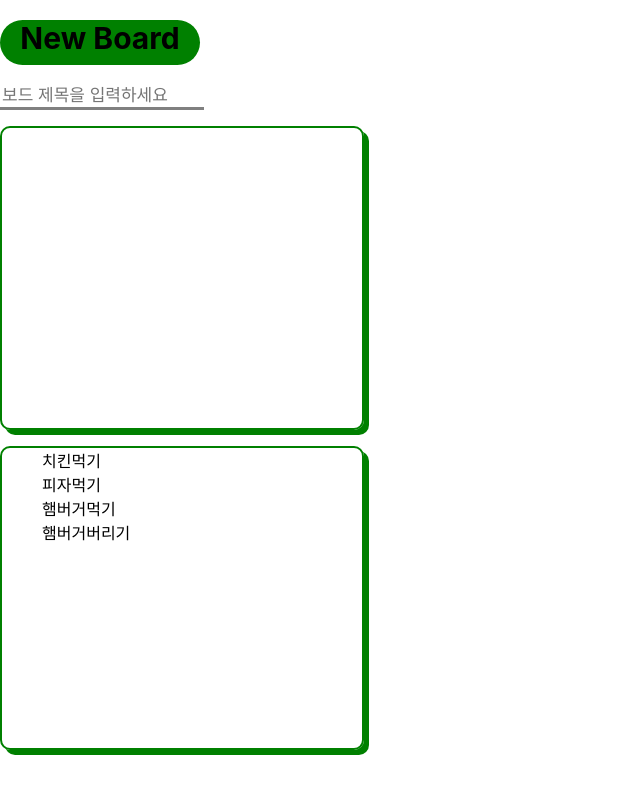
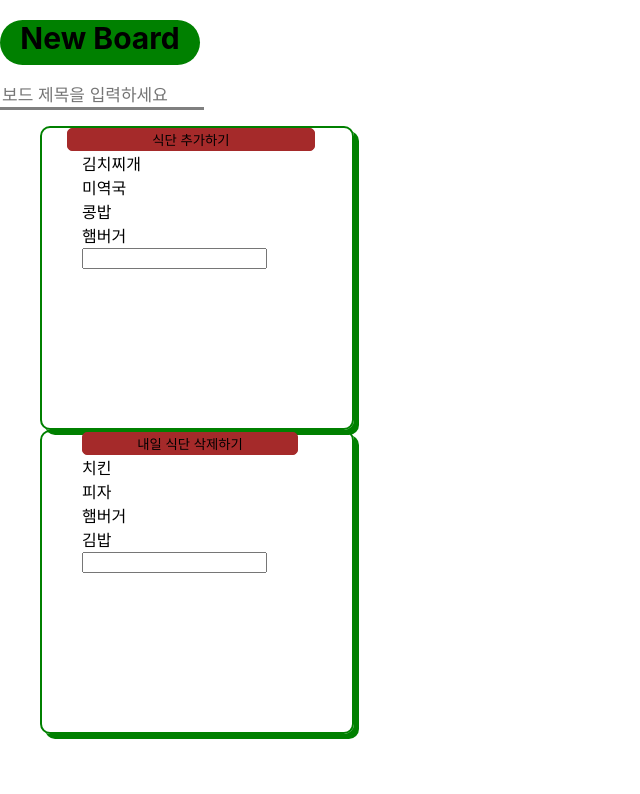
Before and after one commit to pkt0831/React-Study, a React app: page / in a window 1280 px wide. Shown: the top 794 px of the page, without its empty margins (0-640 px from the left). Built offline with nearby package versions, Linux system fonts and the light colour scheme.

Commit message:
completed chapter5

```diff
--- a/src/component/Todo.css
+++ b/src/component/Todo.css
@@ -27,9 +27,24 @@
   width: 25%;
   height: 300px;
 }
-.todayInfo > li {
+.todayInfo > ul >li {
   list-style: none;
 }
-.tomorrowInfo > li {
+.tomorrowInfo > ul >li {
   list-style: none;
 }
+.todoWrap > ul > li {
+  list-style: none;
+}
+.deleteMenu, .addMenu {
+  border: 1px solid brown;
+  border-radius: 5px;
+  background: brown;
+  width: 80%;
+  text-align: center;
+  vertical-align: middle;
+  margin: 0 auto;
+}
+.addMenu {
+  margin-left: 25px;
+}
--- a/src/component/Todo.js
+++ b/src/component/Todo.js
@@ -1,3 +1,5 @@
+/* eslint-disable no-underscore-dangle */
+/* eslint-disable react/button-has-type */
 /* eslint-disable consistent-return */
 /* eslint-disable no-unused-vars */
 /* eslint-disable no-undef */
@@ -11,53 +13,80 @@ const Todo = () => {
   // const [boardState, setBoardState] = useState([]);
   // const [boardTitleState, setBoardTitleState] = useState("");
   const todoInputRef = useRef();
+  const deleteRef = useRef();
+  const [BoardState, setBoardState] = useState([]);
   const [todo, setState] = useState([
-    { _id: 0, title: "치킨먹기", active: false },
-    { _id: 1, title: "피자먹기", active: false },
-    { _id: 2, title: "햄버거먹기", active: false },
-    { _id: 3, title: "햄버거버리기", active: false },
+    { _id: 0, title: "김치찌개", active: false },
+    { _id: 1, title: "미역국", active: false },
+    { _id: 2, title: "콩밥", active: false },
+    { _id: 3, title: "햄버거", active: false },
   ]);
+  const [tomo, tomosetState] = useState([
+    { _id: 0, title: "치킨", active: false },
+    { _id: 1, title: "피자", active: false },
+    { _id: 2, title: "햄버거", active: false },
+    { _id: 3, title: "김밥", active: false },
+  ]);
+  const addTodo = () => {
+    const newTodoTitle = todoInputRef.current.value;
+    // eslint-disable-next-line no-underscore-dangle
+    const nextId = todo[todo.length - 1]._id + 1;
+    const newToDo = {
+      _id: nextId,
+      title: newTodoTitle,
+      active: false,
+    };
+    console.log(newToDo);
+    setState(todo.concat(newToDo));
+    todoInputRef.current.value = "";
+  };
+  const deleteTodo = (id) => {
+    console.log(id);
+    setBoardState(BoardState.map((td) => td._id !== _id));
+    console.log(setBoardState);
+  };
 
-  // const addBoard = async () => {
-  //   let { boardTitleState: title } = boardTitleState;
-  //   if (!title) {
-  //     alert("제목을 입력하세요.");
-  //     return false;
-  //   }
-  //   await setBoardState([
-  //     ...boardState,
-  //     {
-  //       _id: date.getTime(),
-  //       title: title,
-  //     },
-  //   ]);
-  // };
-  // const changeEnter = (e) => {
-  //   console.log("검색중");
-  //   if (e.key === "Enter") {
-  //     console.log("enter");
-  //     addBoard();
-  //     boardTitleRef.current.value = "";
-  //   }
-  // };
   const changeKeyup = (e) => {
     if (e.key === "Enter") {
       console.log("엔터");
-      // addBoard();
+      addTodo();
       // boardTitleRef.current.value = "";
     }
+    // const deleteInfo = () => {
+    //   console.log(1);
+    // };
   };
   return (
-    <div className="wrap">
+    <div className="todoWrap">
       <h1 className="board">New Board</h1>
       <input className="boardInput" placeholder="보드 제목을 입력하세요" />
-      <ul className="todayInfo" />
-      <ul className="tomorrowInfo">
-        {todo.map((td) => (
-          <li>{td.title}</li>
-        ))}
-        {/* <h3>내일 식단 지우기</h3>
+      <ul>
+        <li className="todayInfo">
+          <button className="addMenu"> 식단 추가하기</button>
+          <ul>
+            {todo.map((td) => (
+              <li>{td.title}</li>
+            ))}
+            <input
+              className="todayInput"
+              onKeyUp={changeKeyup}
+              ref={todoInputRef}
+            />
+          </ul>
+        </li>
+        <li className="tomorrowInfo">
+          <ul>
+            <button className="deleteMenu" onClick={deleteTodo} ref={deleteRef}>
+              내일 식단 삭제하기
+            </button>
+            {tomo.map((td) => (
+              <li>{td.title}</li>
+            ))}
+            <input className="tomorrowInput" />
+            {/* <h3>내일 식단 지우기</h3>
         <input /> */}
+          </ul>
+        </li>
       </ul>
     </div>
   );
```
Also changed, not shown: src/App.js (+27 -15 lines), src/component/Header.js (+9 -2 lines).
